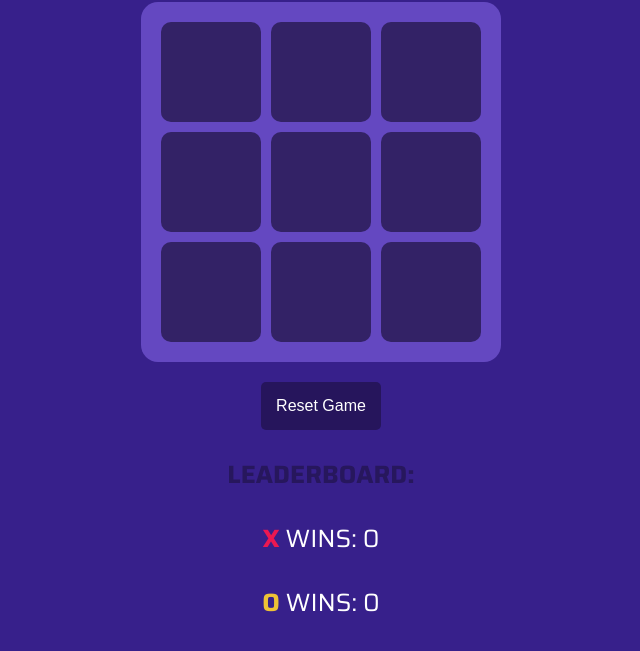
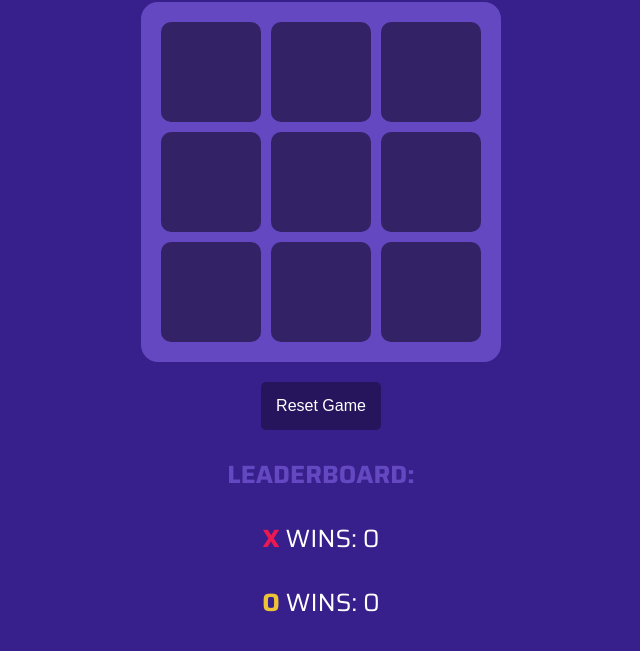
Before and after one commit to Janvipatel7/Tic-Tac-Toe, a plain HTML site: page index.html in a window 1280 px wide. Shown: the part 139-790 px from the top of the page, without its empty margins (319-959 px from the left). Drawn offline with Linux system fonts and the light colour scheme; some packages are replaced by stand-ins of ours; a script that the page names is missing.

Commit message:
text color change

```diff
--- a/assets/css/style.css
+++ b/assets/css/style.css
@@ -83,6 +83,6 @@ h1 {
     color: #eec236;
 }
 .lead{
-    color: #27175d !important;
+    color: #6448c1 !important;
 
 }
```
